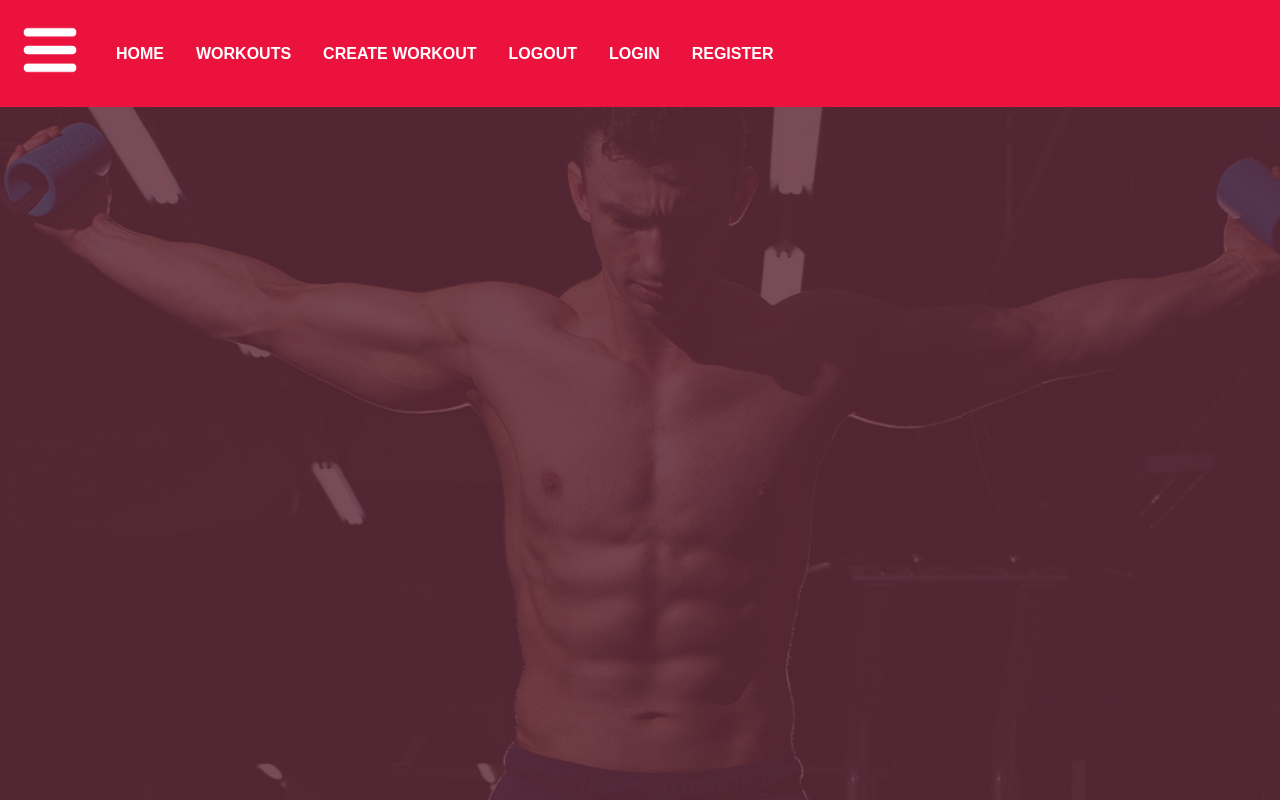
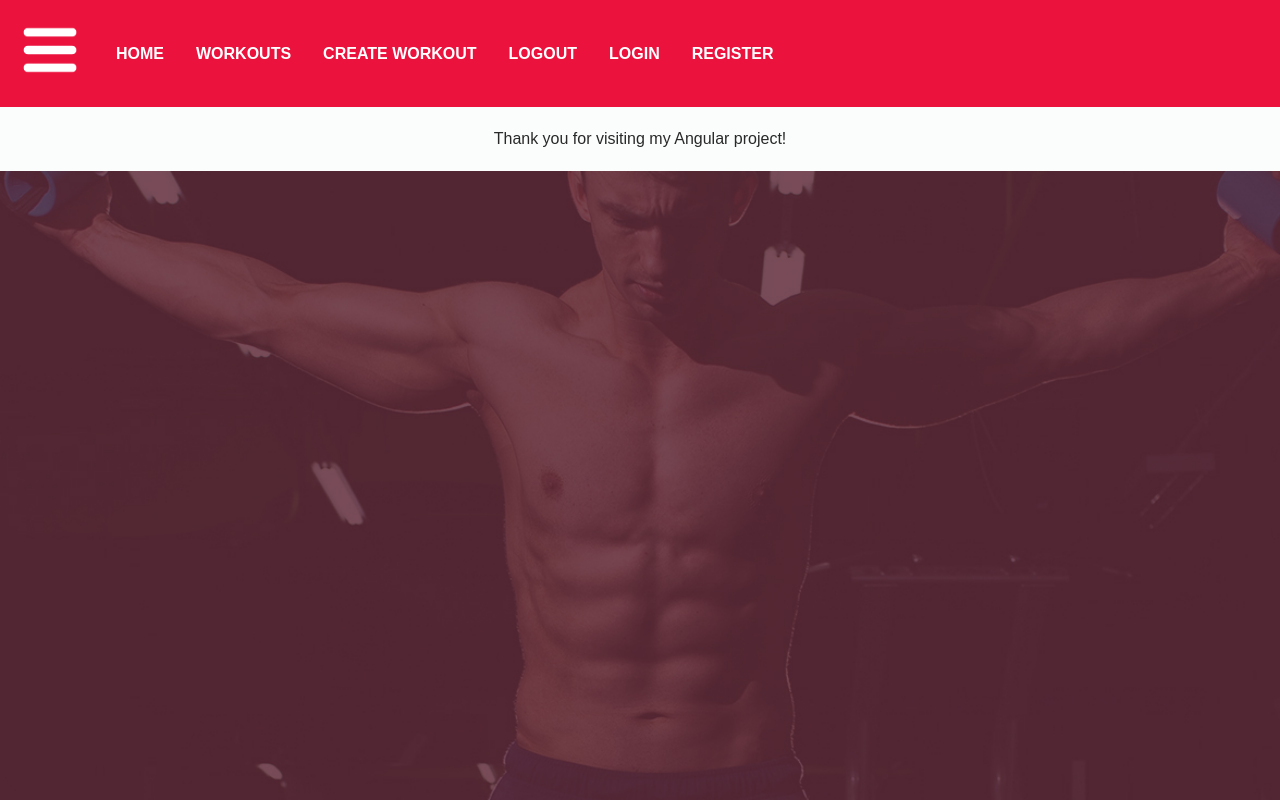
Before and after one commit to todormladenov/Fitness-App, an Angular app in the folder fitnes-programs/: page / in a window 1280 px wide. Built offline with nearby package versions, Linux system fonts and the light colour scheme.

Commit message:
Add footer component

```diff
--- a/fitnes-programs/src/app/app.component.html
+++ b/fitnes-programs/src/app/app.component.html
@@ -1 +1,2 @@
 <app-header></app-header>
+<app-footer></app-footer>
--- /dev/null
+++ b/fitnes-programs/src/app/core/footer/footer.component.css
@@ -0,0 +1,11 @@
+.footer {
+    background-color: #fbfdfd;
+    padding: 20px;
+    font-weight: 500;
+}
+
+.footer p {
+    color: #292929;
+    margin: 0;
+    text-align: center;
+}
--- /dev/null
+++ b/fitnes-programs/src/app/core/footer/footer.component.html
@@ -0,0 +1,5 @@
+<footer class="footer">
+    <p>
+        Thank you for visiting my Angular project!
+    </p>
+</footer>
```
Also changed, not shown: fitnes-programs/src/app/core/core.module.ts (+5 -2 lines), fitnes-programs/src/app/core/footer/footer.component.ts (added, +10 -0 lines).
